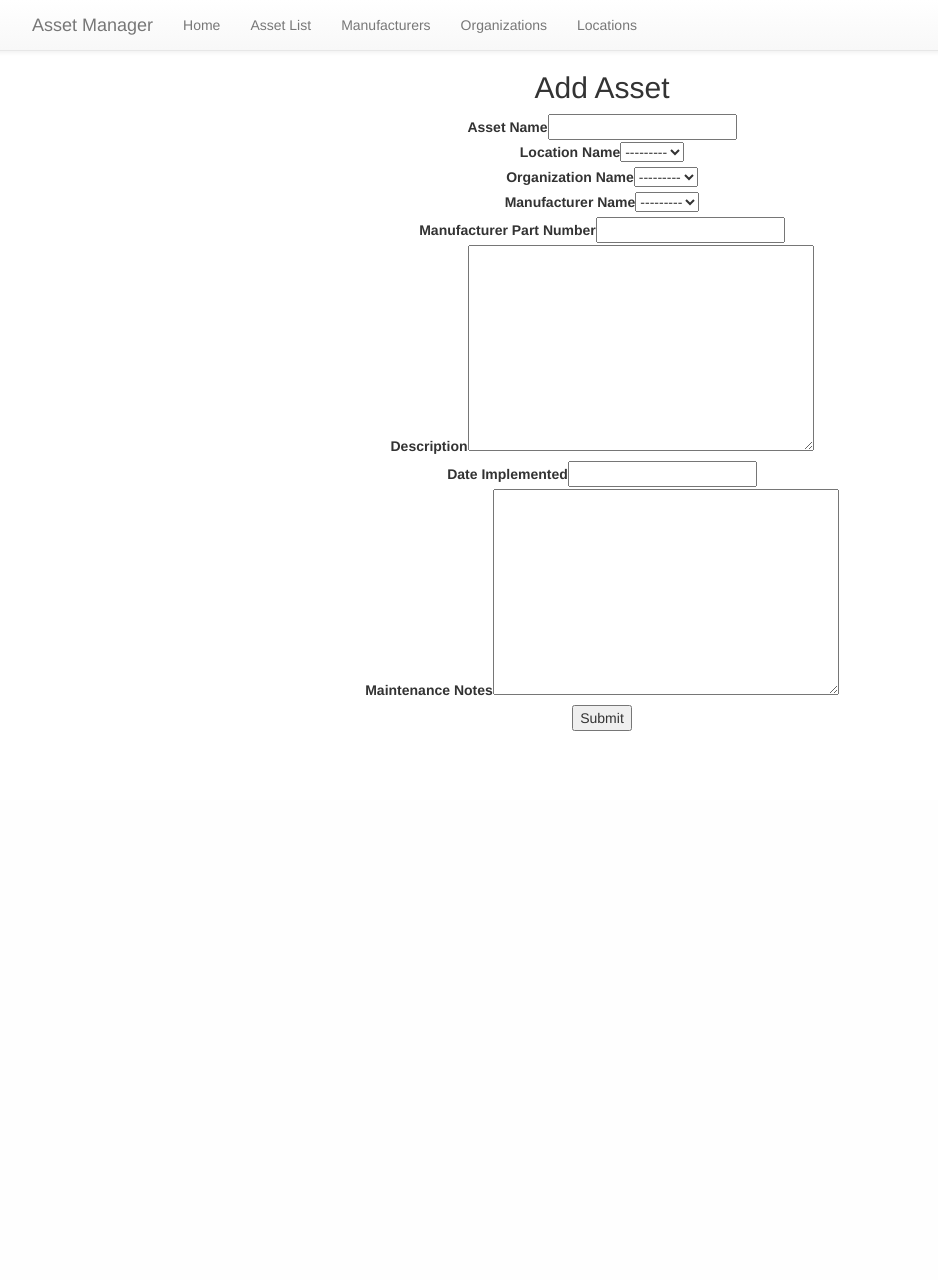
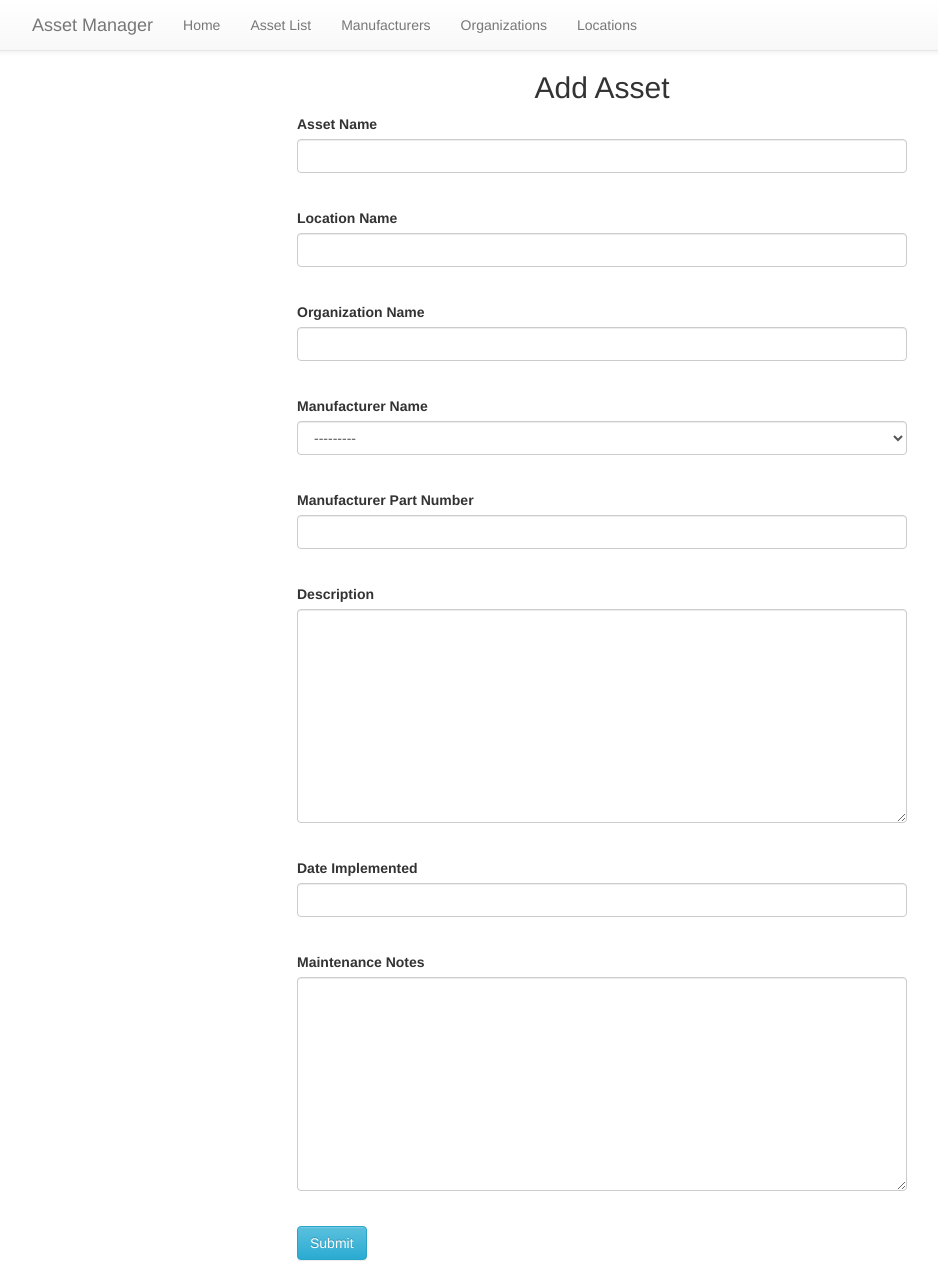
Before and after one commit to tyanderson/GroupProject, a Django app: page /GroupProject3/addAsset/ in a window 1280 px wide. Shown: the whole page, without its empty margins (38-976 px from the left). Before the commit the page ends 731 px from the top, so only its background shows below. Run offline with Django 3.2, Linux system fonts and the light colour scheme; data that the repository does not hold is empty; some libraries are stand-ins or nearby versions.

Commit message:
added bootstrap to fields

```diff
--- a/GroupProject3/forms.py
+++ b/GroupProject3/forms.py
@@ -7,6 +7,16 @@ class assetForm(forms.ModelForm):
 	class Meta:
 		model = models.asset
 		fields = '__all__'
+		widgets = {
+            'name': forms.TextInput(attrs={'class': 'form-control'}),
+			'location': forms.TextInput(attrs={'class': 'form-control'}),
+			'organization': forms.TextInput(attrs={'class': 'form-control'}),
+			'manufacturer': forms.Select(attrs={'class': 'form-control'}),
+			'part_number': forms.NumberInput(attrs={'class': 'form-control'}),
+			'description': forms.Textarea(attrs={'class': 'form-control'}),
+			'implemented': forms.DateInput(attrs={'class': 'form-control'}),
+			'notes': forms.Textarea(attrs={'class': 'form-control'}),
+        }
 
 
 class organizationForm(forms.ModelForm):
@@ -14,6 +24,10 @@ class organizationForm(forms.ModelForm):
 	class Meta:
 		model = models.organization
 		fields = '__all__'
+		widgets = {
+			'name': forms.TextInput(attrs={'class': 'form-control'}),
+			'contact_phone': forms.TextInput(attrs={'class': 'form-control'}),
+		}
 
 
 class locationForm(forms.ModelForm):
@@ -21,6 +35,10 @@ class locationForm(forms.ModelForm):
 	class Meta:
 		model = models.location
 		fields = '__all__'
+		widgets = {
+			'name': forms.TextInput(attrs={'class': 'form-control'}),
+			'office_number': forms.NumberInput(attrs={'class': 'form-control'}),
+		}
 
 
 class manufacturerForm(forms.ModelForm):
@@ -28,3 +46,8 @@ class manufacturerForm(forms.ModelForm):
 	class Meta:
 		model = models.manufacturer
 		fields = '__all__'
+		widgets = {
+			'name': forms.TextInput(attrs={'class': 'form-control'}),
+			'hq_state': forms.TextInput(attrs={'class': 'form-control'}),
+			'contact_phone': forms.TextInput(attrs={'class': 'form-control'}),
+		}
--- a/GroupProject3/templates/addAsset.html
+++ b/GroupProject3/templates/addAsset.html
@@ -2,17 +2,17 @@
 
 {% block content %}
 <h2 class="text-center">Add Asset</h2>
-	<form  action="GroupProject3/addAsset/" method="post">
-		<div class="text-center">
-			<div><label>Asset Name</label>{{form.name}}</div>
-			<div><label>Location Name</label>{{form.location}}</div>
-			<div><label>Organization Name</label>{{form.organization}}</div>
-			<div><label>Manufacturer Name</label>{{form.manufacturer}}</div>
-			<div><label>Manufacturer Part Number</label>{{form.part_number}}</div>
-			<div><label>Description</label>{{form.description}}</div>
-			<div><label>Date Implemented</label>{{form.implemented}}</div>
-			<div><label>Maintenance Notes</label>{{form.notes}}</div>
-			<input type="submit" value="Submit">
+	<form action="GroupProject3/addAsset/" method="post">
+		<div class="col-md-6 col-md-offset-3">
+			<div class="form-group"><label>Asset Name</label>{{form.name}}</div>
+			<div class="form-group"><label>Location Name</label>{{form.location}}</div>
+			<div class="form-group"><label>Organization Name</label>{{form.organization}}</div>
+			<div class="form-group"><label>Manufacturer Name</label>{{form.manufacturer}}</div>
+			<div class="form-group"><label>Manufacturer Part Number</label>{{form.part_number}}</div>
+			<div class="form-group"><label>Description</label>{{form.description}}</div>
+			<div class="form-group"><label>Date Implemented</label>{{form.implemented}}</div>
+			<div class="form-group"><label>Maintenance Notes</label>{{form.notes}}</div>
+			<input class="btn btn-info" type="submit" value="Submit">
 		</div>
 	</form>
 {% endblock %}
--- a/GroupProject3/templates/editLocation.html
+++ b/GroupProject3/templates/editLocation.html
@@ -3,9 +3,9 @@
 {% block content %}
 <h2 class="text-center">Edit Location </h2>
 	<form  action="{{location.id}}" method="post">
-		<div class="text-center">
-			<div><label>Name: </label>{{form.name}}</div>
-			<div><label>Office Number: </label>{{form.office_number}}</div>
+		<div class="col-md-6 col-md-offset-3">
+			<div class="form-group"><label>Name: </label>{{form.name}}</div>
+			<div class="form-group"><label>Office Number: </label>{{form.office_number}}</div>
 			<input type="submit" class="btn btn-info" value="Submit Edits">
 		</div>
 	</form>
--- a/GroupProject3/templates/editOrganization.html
+++ b/GroupProject3/templates/editOrganization.html
@@ -3,9 +3,9 @@
 {% block content %}
 <h2 class="text-center">Edit Organization </h2>
 	<form  action="{{organization.id}}" method="post">
-		<div class="text-center">
-			<div><label>Name: </label>{{form.name}}</div>
-			<div><label>Phone Number: </label>{{form.contact_phone}}</div>
+		<div class="col-md-6 col-md-offset-3">
+			<div class="form-group"><label>Name: </label>{{form.name}}</div>
+			<div class="form-group"><label>Phone Number: </label>{{form.contact_phone}}</div>
 			<input type="submit" class="btn btn-info" value="Submit Edits">
 		</div>
 	</form>
--- a/GroupProject3/templates/index.html
+++ b/GroupProject3/templates/index.html
@@ -8,7 +8,7 @@
         	<a href="/GroupProject3/addAsset/" class="btn btn-info">Add Asset</a>
     	</form>
     	<br>
-		<table class="table table-striped table-bordered info" style="width:100%">
+		<table class="table table-striped table-hover table-bordered info">
 			<tr class="">
 				<th>Name</th>
 				<th>Location</th>
--- a/GroupProject3/templates/locations.html
+++ b/GroupProject3/templates/locations.html
@@ -8,7 +8,7 @@
         	<a href="/GroupProject3/addLocation/" class="btn btn-info">Add Location</a>
     	</form>
     	<br>
-		<table class="table table-striped table-bordered info" style="width:100%">
+		<table class="table table-striped table-hover table-bordered info">
 			<tr class="">
 				<th>Name</th>
 		    	<th>Office Number</th>
--- a/GroupProject3/templates/manufacturers.html
+++ b/GroupProject3/templates/manufacturers.html
@@ -8,7 +8,7 @@
         	<a href="/GroupProject3/addManufacturer/" class="btn btn-info">Add Manufacturer</a>
     	</form>
     	<br>
-		<table class="table table-striped table-bordered info" style="width:100%">
+		<table class="table table-striped table-hover table-bordered info">
 			<tr class="">
 				<th>Name</th>
 				<th>Headquarters State</th>
--- a/GroupProject3/templates/master.html
+++ b/GroupProject3/templates/master.html
@@ -11,10 +11,13 @@
         <!-- Latest compiled and minified JavaScript -->
         <script src="https://maxcdn.bootstrapcdn.com/bootstrap/3.3.5/js/bootstrap.min.js" integrity="sha512-K1qjQ+NcF2TYO/eI3M6v8EiNYZfA95pQumfvcVrTHtwQVDG+aHRqLi/ETn2uB+1JqwYqVG3LIvdm9lj6imS/pQ==" crossorigin="anonymous"></script>
         <style type="text/css">
-        .table-striped>tbody>tr:nth-child(even)>td,
-        .table-striped>tbody>tr:nth-child(even)>th {
-          background-color: rgba(1,155,201,.50);
-        }
+            .table-striped>tbody>tr:nth-child(even)>td,
+            .table-striped>tbody>tr:nth-child(even)>th {
+              background-color: rgba(1,155,201,.50);
+            }
+            form div {
+                padding-bottom: 20px;
+            }
 
         </style>
   </head>
--- a/GroupProject3/templates/organizations.html
+++ b/GroupProject3/templates/organizations.html
@@ -8,7 +8,7 @@
         	<a href="/GroupProject3/addOrganization/" class="btn btn-info">Add Organization</a>
     	</form>
     	<br>
-		<table class="table table-striped table-bordered info" style="width:100%">
+		<table class="table table-striped table-hover table-bordered info">
 			<tr class="">
 				<th>Name</th>
 		    	<th>Phone Number</th>
```
Also changed, not shown: GroupProject3/templates/addLocation.html (+4 -5 lines), GroupProject3/templates/addManufacturer.html (+5 -6 lines), GroupProject3/templates/addOrganization.html (+4 -5 lines), GroupProject3/templates/editAsset.html (+9 -9 lines), GroupProject3/templates/editManufacturer.html (+4 -4 lines).
